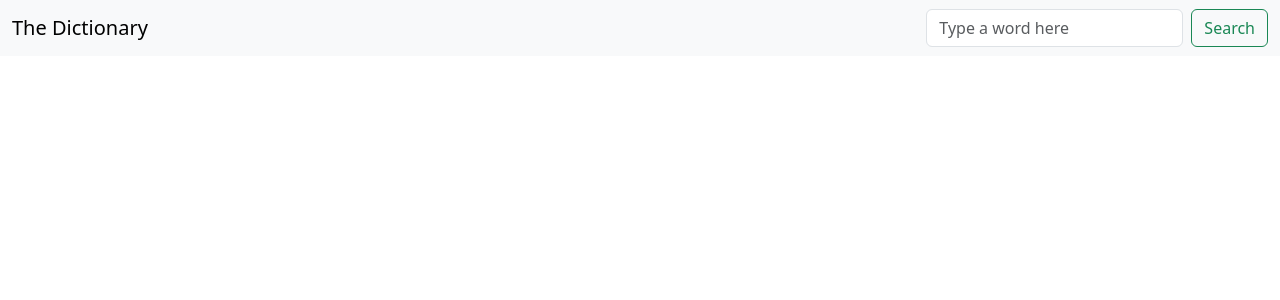
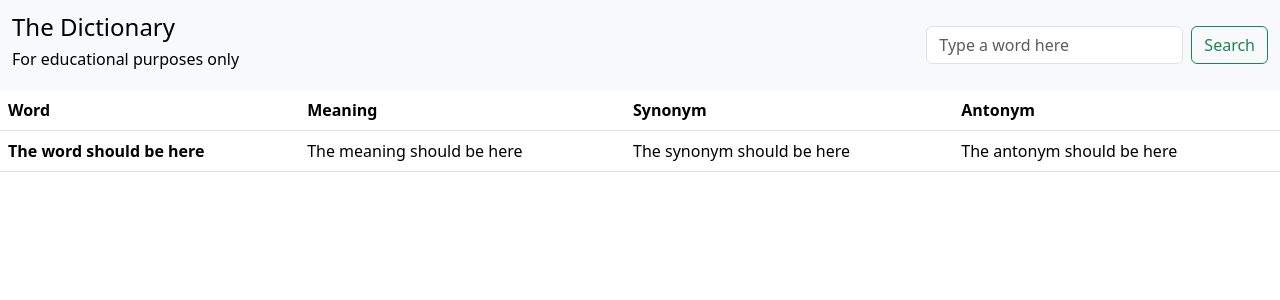
Before and after one commit to Th3VaultDweller/Django-Dictionary-App, a Python web app: template mydictionary/englishdictionary/templates/base.html in a window 1280 px wide. Shown: the top 300 px of the page. Run offline with Jinja, Linux system fonts and the light colour scheme; the template is opened without the code that fills it, so the values that code supplies are empty.

Commit message:
Added table and updated the brand

```diff
--- a/mydictionary/englishdictionary/templates/base.html
+++ b/mydictionary/englishdictionary/templates/base.html
@@ -17,7 +17,10 @@
     <!-- Navbar -->
     <nav class="navbar navbar-expand-lg bg-body-tertiary">
         <div class="container-fluid">
-            <a class="navbar-brand" href="#">The Dictionary</a>
+            <a class="navbar-brand" href="#">
+                <h4>The Dictionary</h4>
+                <h6>For educational purposes only</h6>
+            </a>
             <button class="navbar-toggler" type="button" data-bs-toggle="collapse"
                 data-bs-target="#navbarSupportedContent" aria-controls="navbarSupportedContent" aria-expanded="false"
                 aria-label="Toggle navigation">
@@ -34,13 +37,25 @@
         </div>
     </nav>
 
-    <!-- Table of meanings -->
-
-    <!-- Table of synonyms -->
-
-    <!-- Table of antonyms -->
-
-    <!-- Table of pronunciation -->
+    <!-- Table of meaning, synonyms and antonyms -->
+    <table class="table">
+        <thead>
+            <tr>
+                <th scope="col">Word</th>
+                <th scope="col">Meaning</th>
+                <th scope="col">Synonym</th>
+                <th scope="col">Antonym</th>
+            </tr>
+        </thead>
+        <tbody>
+            <tr>
+                <th scope="row">The word should be here</th>
+                <td>The meaning should be here</td>
+                <td>The synonym should be here</td>
+                <td>The antonym should be here</td>
+            </tr>
+        </tbody>
+    </table>
 </body>
 
 </html>
```
